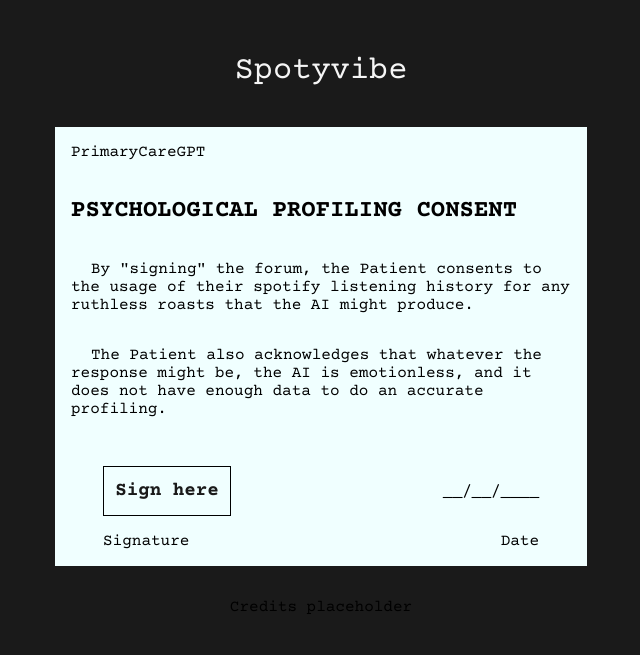
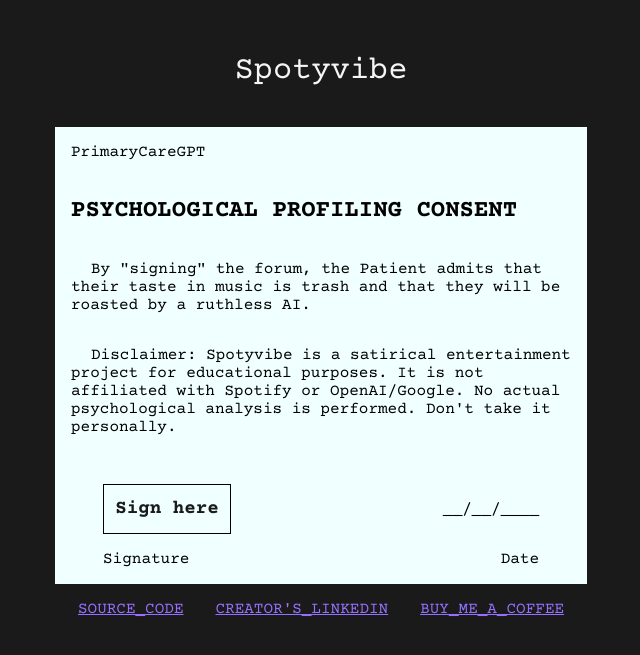
Before and after one commit to BOMBATONGA/Spotyvibe, a Flask app: page / in a window 1280 px wide. Shown: the top 655 px of the page, without its empty margins (319-959 px from the left). Run offline with Flask 3, Linux system fonts and the light colour scheme.

Commit message:
refactored ui and addes restrictions to ai prompting for a fully functional version

````diff
--- a/gemini_resp.py
+++ b/gemini_resp.py
@@ -1,5 +1,4 @@
 from google import genai
-from dotenv import load_dotenv
 import os
 import json
 
@@ -10,8 +9,6 @@
     return client
 
 def generate_response(main_prompt):
-    #Actual generation code (disabled to not waste tokens)
-    load_dotenv(override=True)
     client = get_auth()
 
     print("Generating response...")
@@ -22,4 +19,3 @@
     print("Unpackaging json...")
     clean_json = response.text.replace("```json", "").replace("```", "").strip()
     return json.loads(clean_json)
-    return data
--- a/main.py
+++ b/main.py
@@ -1,36 +1,39 @@
 import spotify_fetch
 import gemini_resp
+from dotenv import load_dotenv
 from flask import Flask, render_template, jsonify
 import time;
+from flask_limiter import Limiter
+from flask_limiter.util import get_remote_address
 
+load_dotenv()
 app = Flask(__name__)
+limiter = Limiter(
+    key_func=get_remote_address,
+    app=app,
+    storage_uri="memory://"
+)
 
 @app.route("/")
 def setup():
     return render_template("index.html")
 
 @app.route("/response")
+@limiter.limit("3 per hour; 5 per day")
 def get_roast():
     with open("ai_prompt.txt", "r", encoding="utf-8") as file:
         base_prompt = file.read()
     print("File read!")
 
-    spotify_prompt = spotify_fetch.fetch_data()
-    print("Spotify read!")
+    try:
+        spotify_prompt = spotify_fetch.fetch_data()
+        print("Spotify read!")
 
-    data = gemini_resp.generate_response(base_prompt + spotify_prompt)
-    print("Data received!")
-    '''
-    data = {
-        "patient_name": "BOOBO",
-        "archetype": "The Pretentious Minimalist",
-        "diagnosis": "You transition from aggressive Berlin techno to 'undiscovered' 70s folk just to prove you have layers, but it really just proves you lack a consistent personality. This constant need to be 'the person with the interesting taste' is exactly why your dates never text you back after the first car ride.",
-        "red_flag_percent": 94,
-        "red_flag_comment": "94% indicates that your music taste is less of a hobby and more of a complex defensive mechanism to avoid actual human intimacy.",
-        "vibe_age": "Mid-Life Crisis at 21",
-        "vibe_age_comment": "You have the jaded cynicism of a retired detective despite the fact that you still haven't figured out how to do your own laundry.",
-        "final_burn": "You’re not 'deep,' you’re just difficult to talk to."
-    }'''
+        data = gemini_resp.generate_response(base_prompt + spotify_prompt)
+        print("Data received!")
+    except Exception as e:
+        print(f"Error: {e}")
+        return jsonify({"archetype": "ERROR", "diagnosis": "The AI is currently unconscious. Try again later."}), 500
     print(data)
     return data
 
--- a/templates/index.html
+++ b/templates/index.html
@@ -77,6 +77,9 @@
                 background-color:antiquewhite;
                 padding: 10px;
             }
+            a{
+                color:rgb(150, 112, 255)
+            }
         </style>
     </head>
     <body>
@@ -85,8 +88,8 @@
         <div id="paper">
             <p>PrimaryCareGPT</p>
             <h2>PSYCHOLOGICAL PROFILING CONSENT</h2>
-            <p style="text-indent: 20px">By "signing" the forum, the Patient consents to the usage of their spotify listening history for any ruthless roasts that the AI might produce.</p>
-            <p style="text-indent: 20px">The Patient also acknowledges that whatever the response might be, the AI is emotionless, and it does not have enough data to do an accurate profiling.</p>
+            <p style="text-indent: 20px">By "signing" the forum, the Patient admits that their taste in music is trash and that they will be roasted by a ruthless AI.</p>
+            <p style="text-indent: 20px">Disclaimer: Spotyvibe is a satirical entertainment project for educational purposes. It is not affiliated with Spotify or OpenAI/Google. No actual psychological analysis is performed. Don't take it personally.</p>
             </p>
             <div style="display:flex; justify-content:space-between; padding-left: 32px; padding-right: 32px">
                 <button id="roast_trigger">Sign here</button>
@@ -106,7 +109,7 @@
             <div id="result_deck">
                 <div style="display:flex; flex-direction: column; align-items: center; justify-content: center;" class="card" id="intro">
                     <h1>PSYCHOLOGICAL PROFILE</h1>
-                    <h2 id="name" style="font-weight:lighter">Patient name: Bob</h2>
+                    <h2 id="name" style="font-weight:lighter; text-align: center;">Patient name: Bob</h2>
                 </div>
                 <div class="card" id="archetype" style="display:flex; flex-direction: column; justify-content: space-between;">
                     <h2 id="arch">Archetype Title</h2>
@@ -128,12 +131,13 @@
                     <p id="final_burn" style="align-self: center; font-size: large; text-align: center;">Roast</p>
                     <img style="opacity: 0.8; filter: contrast(1.2) brightness(0.9); mix-blend-mode: multiply; align-self: flex-end; width: 60px; height: 60px" src="{{ url_for('static', filename='stamp.png') }}">
                 </div>
-                <div class="card" id="share">
-                    <h2>Share + Socials</h2>
-                </div>
             </div>
         </div>
-        <p>Credits placeholder</p>
+        <div id="credits" style="display: flex; justify-content: center; gap:2rem">
+            <a target="_blank" href="https://github.com/BOMBATONGA/Spotyvibe">SOURCE_CODE</a>
+            <a target="_blank" href="https://www.linkedin.com/in/david-munteanu-835b16257/">CREATOR'S_LINKEDIN</a>
+            <a target="_blank" href="https://buymeacoffee.com/bombatonga">BUY_ME_A_COFFEE</a>
+        </div>
 
     </body>
     <script>
````
Also changed, not shown: ai_prompt.txt (+13 -16 lines), README.md (added).
